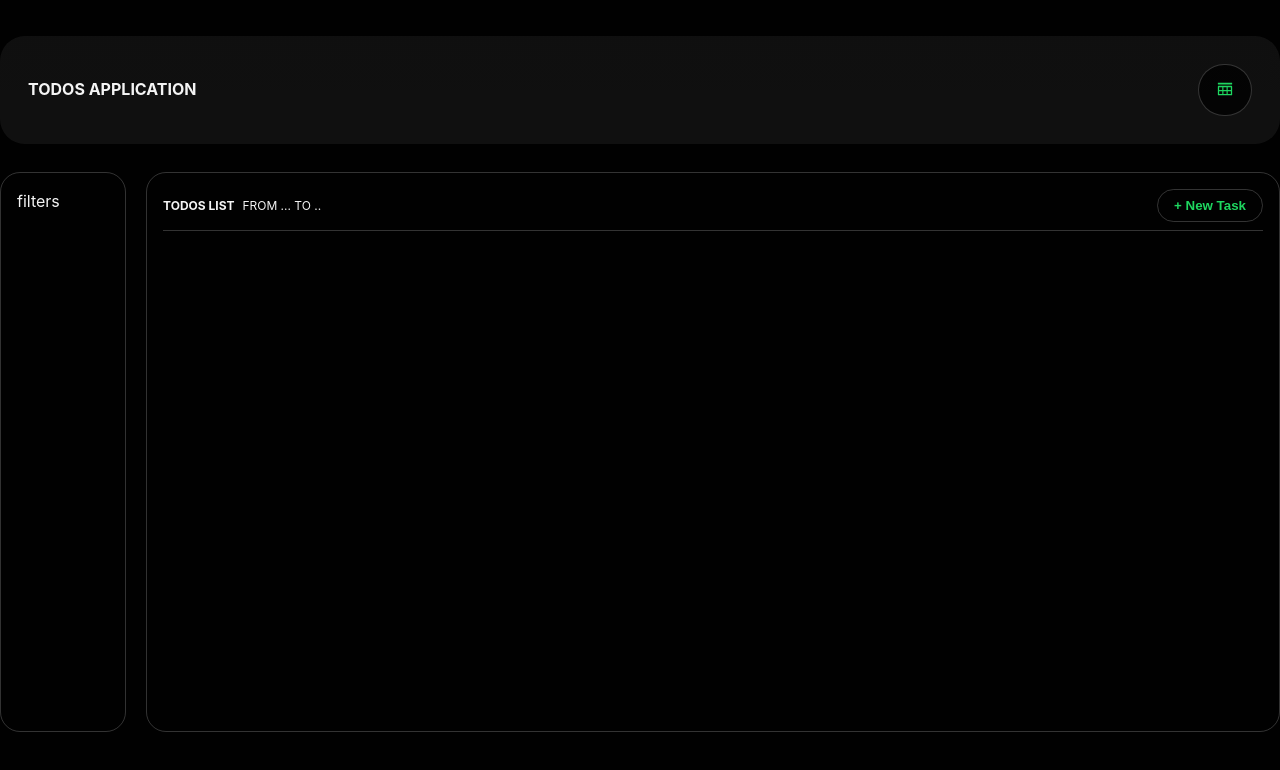
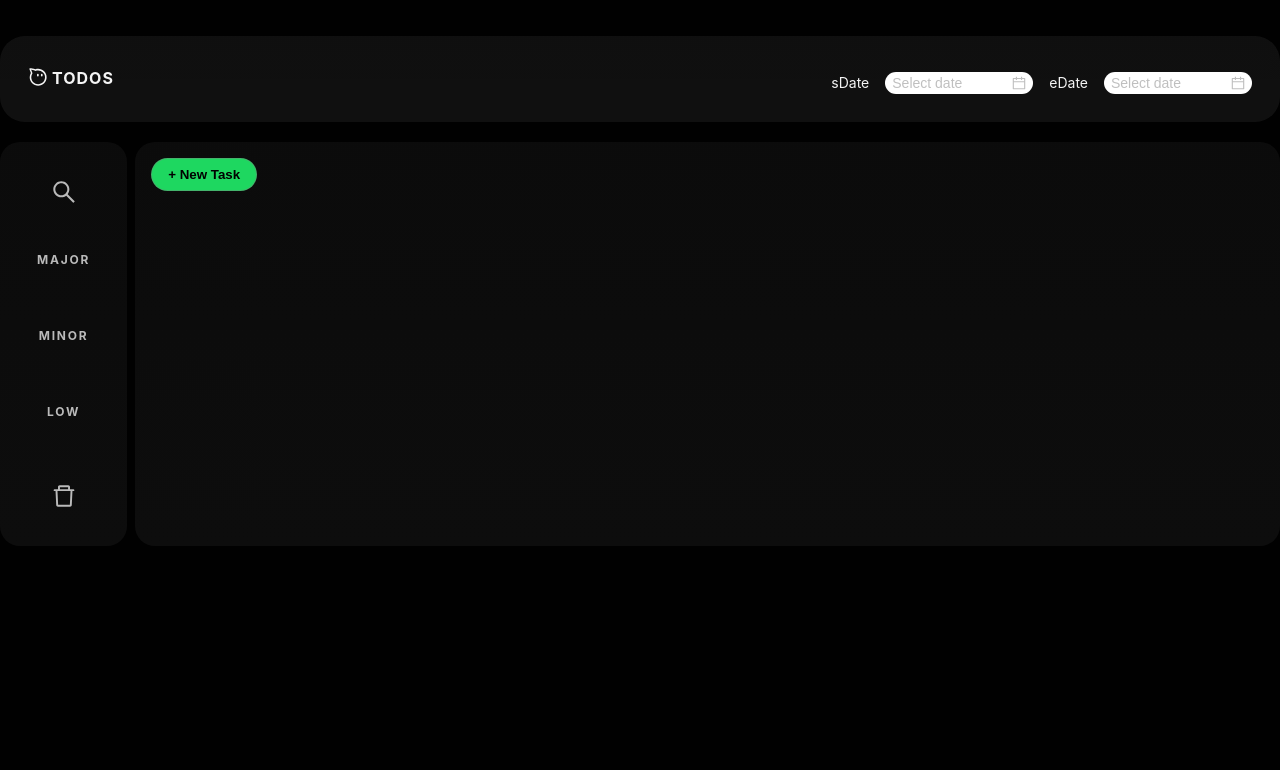
Before and after one commit to mprachaya/todos, a Vue app: page / in a window 1280 px wide. Shown: the top 770 px of the page. Built offline with nearby package versions, Linux system fonts and the light colour scheme.

Commit message:
layout done

```diff
--- a/src/App.vue
+++ b/src/App.vue
@@ -1,6 +1,12 @@
 <template>
   <header>
-    todos application <span><InsertRowAboveOutlined /></span>
+    <span><AliwangwangOutlined />todos</span>
+    <div>
+      <span>sDate</span>
+      <a-date-picker v-model:value="sDate" size="small" />
+      <span>eDate</span>
+      <a-date-picker v-model:value="sDate" size="small" />
+    </div>
   </header>
   <body>
     <router-view />
@@ -8,7 +14,9 @@
 </template>
 
 <script setup>
-import { InsertRowAboveOutlined } from "@ant-design/icons-vue";
+import { AliwangwangOutlined } from "@ant-design/icons-vue";
+
+// import { InsertRowAboveOutlined } from "@ant-design/icons-vue";
 </script>
 
 <style scoped>
@@ -17,7 +25,7 @@ header {
   display: flex;
   align-items: center;
   justify-content: space-between;
-  margin: 1rem 0rem 0.5rem 0rem;
+  margin: 1rem 0rem 0rem 0rem;
   padding: 1.75rem;
   background-color: rgba(155, 155, 155, 0.1);
   background-image: linear-gradient(
@@ -31,11 +39,35 @@ header {
   text-transform: uppercase;
   font-weight: bold;
 }
+header > span > span {
+  font-size: 20px;
+  margin-right: 0.25rem;
+}
 header > span {
-  padding: 0.75rem 1.125rem 0.75rem 1.125rem;
-  border: solid 1px rgba(125, 125, 125, 0.4);
-  border-radius: 2rem;
-  background-color: rgba(0, 0, 0, 0.75);
-  color: var(--c-highlight);
+  letter-spacing: 1px;
+  font-weight: bold;
+}
+
+header > div:nth-child(1) {
+  font-size: 14px;
+  text-transform: none;
+}
+
+header > div:nth-child(2) {
+  font-size: 14px;
+  text-transform: none;
+  margin-top: 0.5rem;
+}
+header > div > span {
+  margin: 0 1rem 0 1rem;
+}
+
+.ant-picker {
+  border-radius: 12px;
+  /* background: var(--c-main); */
+  border: none;
+}
+.ant-picker .ant-picker-input {
+  cursor: pointer;
 }
 </style>
--- a/src/assets/base.css
+++ b/src/assets/base.css
@@ -23,7 +23,6 @@
 }
 
 body {
-  min-height: 100vh;
   color: var(--color-text);
   background: var(--color-background);
   transition: color 0.5s, background-color 0.5s;
--- a/src/assets/main.css
+++ b/src/assets/main.css
@@ -2,8 +2,10 @@
 
 body {
   --c-main: #010101ff;
+  --c-gray: rgb(15, 15, 15);
   --c-second: #484450ff;
   --c-highlight: #1ed760ff;
+  --c-hard-highlight: rgb(15, 87, 47);
   --c-h-highlight: rgb(55, 255, 48);
   --c-blue: #4200f3ff;
   --c-indigo: #8a8ed4ff;
--- a/src/pages/TodosPage.vue
+++ b/src/pages/TodosPage.vue
@@ -1,13 +1,16 @@
 <template>
   <div class="todos-container">
-    <div class="todos-filters">filters</div>
+    <div class="todos-filters">
+      <div><SearchOutlined /></div>
+      <div>major</div>
+      <div>minor</div>
+      <div>low</div>
+      <div><DeleteOutlined /></div>
+    </div>
     <div class="todos-list-container">
       <div class="todo-list-header">
-        <div class="todo-header-label">
-          todos list<span>from ... to ..</span>
-        </div>
         <div class="todo-add-btn">
-          <button class="newtask-btn">+ New Task</button>
+          <button class="newtask-btn" @click="showModal">+ New Task</button>
         </div>
       </div>
 
@@ -27,6 +30,9 @@
                 todo.endDate
               }}</span
             >
+            <div class="todo-details">
+              {{ todo.description }}
+            </div>
           </span>
           <span
             :class="{
@@ -43,17 +49,26 @@
         </li>
       </ul>
     </div>
+    <a-modal
+      class="custom-modal-style"
+      v-model:open="openNewTask"
+      ok-text="Create Task"
+      @ok="handleSubmitTask"
+    >
+      <p>Some contents.......................</p>
+    </a-modal>
   </div>
 </template>
 <script setup>
-import { DeleteOutlined } from "@ant-design/icons-vue";
+import { SearchOutlined, DeleteOutlined } from "@ant-design/icons-vue";
 
-import { onBeforeMount, onMounted, ref } from "vue";
-
+import { onMounted, ref } from "vue";
 // const todosDummy = ref([
 //   {
 //     id: 1,
 //     text: "Learn Vue.js",
+//     description:
+//       "Learn the basics of Vue.js and explore its advanced features.",
 //     startDate: "2024-05-10",
 //     endDate: "2024-05-15",
 //     priority: "major",
@@ -62,6 +77,8 @@ import { onBeforeMount, onMounted, ref } from "vue";
 //   {
 //     id: 2,
 //     text: "Build a project",
+//     description:
+//       "Start a new project using Vue.js and implement various functionalities.",
 //     startDate: "2024-05-16",
 //     endDate: "2024-05-20",
 //     priority: "minor",
@@ -70,25 +87,88 @@ import { onBeforeMount, onMounted, ref } from "vue";
 //   {
 //     id: 3,
 //     text: "Deploy to production",
+//     description:
+//       "Prepare the project for deployment and deploy it to a production environment.",
 //     startDate: "2024-05-21",
 //     endDate: "2024-05-25",
 //     priority: "low",
 //     completed: true,
 //   },
+//   {
+//     id: 4,
+//     text: "Write documentation",
+//     description:
+//       "Document all the features and functionalities of the project.",
+//     startDate: "2024-05-26",
+//     endDate: "2024-05-30",
+//     priority: "major",
+//     completed: false,
+//   },
+//   {
+//     id: 5,
+//     text: "Refactor code",
+//     description:
+//       "Review and improve the existing codebase for better performance and readability.",
+//     startDate: "2024-05-31",
+//     endDate: "2024-06-05",
+//     priority: "minor",
+//     completed: false,
+//   },
+//   {
+//     id: 6,
+//     text: "Fix bugs",
+//     description:
+//       "Identify and resolve any bugs or issues reported by users or QA.",
+//     startDate: "2024-06-06",
+//     endDate: "2024-06-10",
+//     priority: "major",
+//     completed: false,
+//   },
+//   {
+//     id: 7,
+//     text: "Implement new feature",
+//     description: "Add a new feature requested by stakeholders or users.",
+//     startDate: "2024-06-11",
+//     endDate: "2024-06-15",
+//     priority: "major",
+//     completed: false,
+//   },
+//   {
+//     id: 8,
+//     text: "Test new feature",
+//     description:
+//       "Thoroughly test the newly implemented feature to ensure its functionality.",
+//     startDate: "2024-06-16",
+//     endDate: "2024-06-20",
+//     priority: "minor",
+//     completed: false,
+//   },
 //   // Add more todos as needed
 // ]);
 
+const openNewTask = ref(false);
+
+const showModal = () => {
+  openNewTask.value = true;
+};
+const handleSubmitTask = (newTodo) => {
+  console.log("newTodo", newTodo);
+};
+
 const todos = ref([]);
-
 const toggleComplete = (todoId) => {
+  // console.log("toggleComplete");
   const todoIndex = todos.value.findIndex((todo) => todo.id === todoId);
   if (todoIndex !== -1) {
     todos.value[todoIndex].completed = !todos.value[todoIndex].completed;
     localStorage.setItem("todos", JSON.stringify(todos.value));
+  } else {
+    return;
   }
 };
 
 onMounted(() => {
+  // localStorage.setItem("todos", JSON.stringify(todosDummy.value));
   const getTodos = JSON.parse(localStorage.getItem("todos"));
   todos.value = getTodos;
 });
--- a/src/styles/todospage.scss
+++ b/src/styles/todospage.scss
@@ -1,20 +1,66 @@
 .todos-container {
-  height: 70vh;
   display: grid;
   grid-template-columns: 1fr 9fr;
-  gap: 1.25rem;
+  gap: 0.5rem;
 }
 .todos-filters {
-  border: solid 1px rgba(125, 125, 125, 0.4);
+  display: flex;
+  flex-direction: column;
+  justify-content: start;
+  align-items: center;
+  // border: solid 1px rgba(125, 125, 125, 0.4);
   border-radius: 1.25rem;
-  padding: 1rem;
+
+  background-color: rgba(155, 155, 155, 0.1);
+  background-image: linear-gradient(
+    to bottom,
+    rgba(0, 0, 0, 0.3),
+    rgba(12, 12, 12, 0.75)
+  );
+}
+.todos-filters > div {
+  opacity: 0.75;
+  margin: auto;
+  text-align: center;
+  width: 60px;
+  height: 60px;
+  padding: 1.5rem 0 1rem 0;
+  margin: 0.5rem;
+  cursor: pointer;
+  border-radius: 24px;
+}
+.todos-filters > div:nth-child(1) {
+  font-size: 24px;
+}
+.todos-filters > div:last-child {
+  font-size: 24px;
+  margin-bottom: 2rem;
+}
+.todos-filters > div:not(:first-child, :last-child) {
+  letter-spacing: 1.75px;
+  text-transform: uppercase;
+  font-size: 12px;
+  font-weight: bold;
+}
+.todos-filters > div:hover {
+  transition: all 100ms ease-in;
+  opacity: 1;
+}
+
+.todos-list-container {
+  background-color: rgba(155, 155, 155, 0.1);
+  background-image: linear-gradient(
+    to bottom,
+    rgba(0, 0, 0, 0.3),
+    rgba(12, 12, 12, 0.75)
+  );
 }
 .todo-list-header {
   display: flex;
   align-items: center;
-  justify-content: space-between;
+  justify-content: start;
   padding-bottom: 0.5rem;
-  border-bottom: solid 1px rgba(125, 125, 125, 0.4);
+  // border-bottom: solid 1px rgba(125, 125, 125, 0.4);
 }
 .todo-header-label {
   font-weight: bold;
@@ -25,7 +71,7 @@
   margin-left: 0.5rem;
 }
 .todos-list-container {
-  border: solid 1px rgba(125, 125, 125, 0.4);
+  // border: solid 1px rgba(125, 125, 125, 0.4);
   border-radius: 1.25rem;
   padding: 1rem;
 }
@@ -39,17 +85,18 @@
 .newtask-btn {
   cursor: pointer;
   padding: 0.5rem 1rem 0.5rem 1rem;
-  background-color: rgba(125, 125, 125, 0);
+  background-color: var(--c-highlight);
   border: solid 1px;
   border-radius: 25px;
   border-color: rgba(125, 125, 125, 0.4);
   font-weight: bold;
-  color: var(--c-highlight);
+  color: var(--c-main);
 }
 .newtask-btn:hover {
-  border-color: #15964d;
   transition: all 100ms ease-in;
-  color: var(--c-h-highlight);
+  text-decoration: underline;
+  background-color: var(--c-main);
+  color: var(--c-highlight);
 }
 
 ul {
@@ -63,6 +110,9 @@ li {
   transition: all 0.2s ease-in-out;
   padding-bottom: 0.75rem;
   border-bottom: solid 1px rgba(125, 125, 125, 0.4);
+}
+li:last-child {
+  border-bottom: none;
 }
 li:hover {
   opacity: 1;
@@ -81,12 +131,20 @@ li > span {
   transition: all 100ms ease-in;
 }
 li > span:nth-child(1) {
-  text-overflow: ellipsis;
-  overflow: hidden;
+  position: relative;
   white-space: nowrap;
+}
+
+li > span:nth-child(1):hover {
+  .todo-details {
+    transition: all 0.2s ease-in-out;
+    opacity: 1;
+  }
 }
 li > span:nth-child(2) {
   width: 20%;
+  font-weight: bold;
+  text-transform: uppercase;
 }
 li > span:nth-child(3) {
   display: contents;
@@ -122,7 +180,7 @@ li > span:nth-child(1) > .sm-date {
 }
 
 .completed {
-  opacity: 0.4;
+  color: gray;
   transform: translateX(10px);
   margin-right: -27px;
   text-decoration: line-through;
@@ -132,6 +190,49 @@ li > span:nth-child(1) > .sm-date {
   content: "(Done)";
   color: var(--c-highlight);
 }
+.todo-details {
+  opacity: 0;
+  position: absolute;
+  z-index: 999;
+  background-color: rgba(15, 15, 15, 1);
+  border: solid 1px rgba(75, 75, 75, 0.75);
+  /* Add word-wrap to allow text to wrap onto new lines */
+}
+.ant-modal-wrap {
+  background-color: rgba(12, 12, 12, 0.7);
+  backdrop-filter: blur(2px);
+}
+.ant-modal-content {
+  color: var(--c-text);
+  background-color: var(--c-gray) !important;
+  .ant-modal-title {
+    color: var(--c-text);
+    background-color: var(--c-gray) !important;
+  }
+  .ant-modal-title {
+    color: var(--c-highlight);
+    font-weight: bold;
+    padding-bottom: 3px;
+    border-bottom: solid 1px var(--c-hard-highlight);
+  }
+  .ant-btn-default {
+    color: var(--c-highlight) !important;
+  }
+  .ant-btn-default:hover {
+    border-color: var(--c-highlight);
+  }
+  .ant-modal-close {
+    color: var(--c-text) !important;
+  }
+
+  .ant-btn-primary {
+    background-color: var(--c-highlight);
+  }
+  .ant-btn-primary:hover {
+    background-color: var(--c-hard-highlight);
+    color: var(--c-highlight);
+  }
+}
 
 @media screen and (max-width: 600px) {
   /* Your CSS rules for small screens here */
@@ -139,14 +240,29 @@ li > span:nth-child(1) > .sm-date {
     display: flex;
     flex-direction: column;
   }
-  .todos-filters {
-    height: 12vh;
-  }
+  // .todos-filters {
+  //   height: 12vh;
+  // }
   li > span:nth-child(3) {
     display: none;
   }
   li > span:nth-child(1) > .sm-date {
     display: block;
+  }
+  li > span:nth-child(1):hover {
+    .todo-details {
+      transition: all 0.2s ease-in-out;
+      opacity: 0;
+    }
+  }
+  .todos-filters {
+    flex-direction: row;
+    padding: 0;
+    font-size: 14px;
+    justify-content: center;
+  }
+  .todos-filters > div:not(:nth-child(1)) {
+    padding-top: 2rem;
   }
 }
 
@@ -156,6 +272,14 @@ li > span:nth-child(1) > .sm-date {
     flex-direction: column;
   }
   .todos-filters {
-    height: 12vh;
+    flex-direction: row;
+    font-size: 14px;
+    justify-content: center;
   }
+  .todos-filters > div:not(:nth-child(1)) {
+    padding-top: 2rem;
+  }
+  // .todos-filters {
+  //   height: 12vh;
+  // }
 }
```
